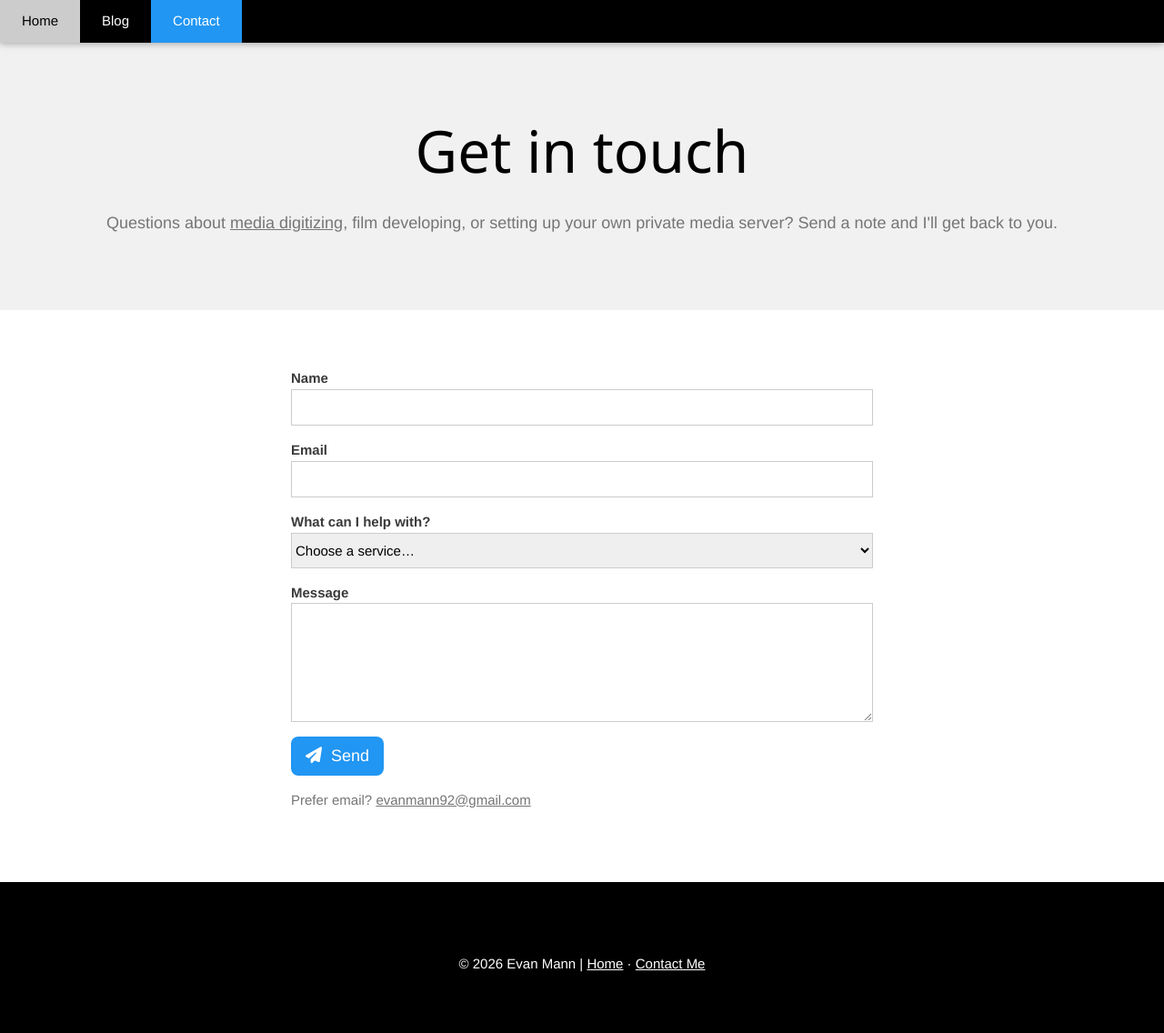
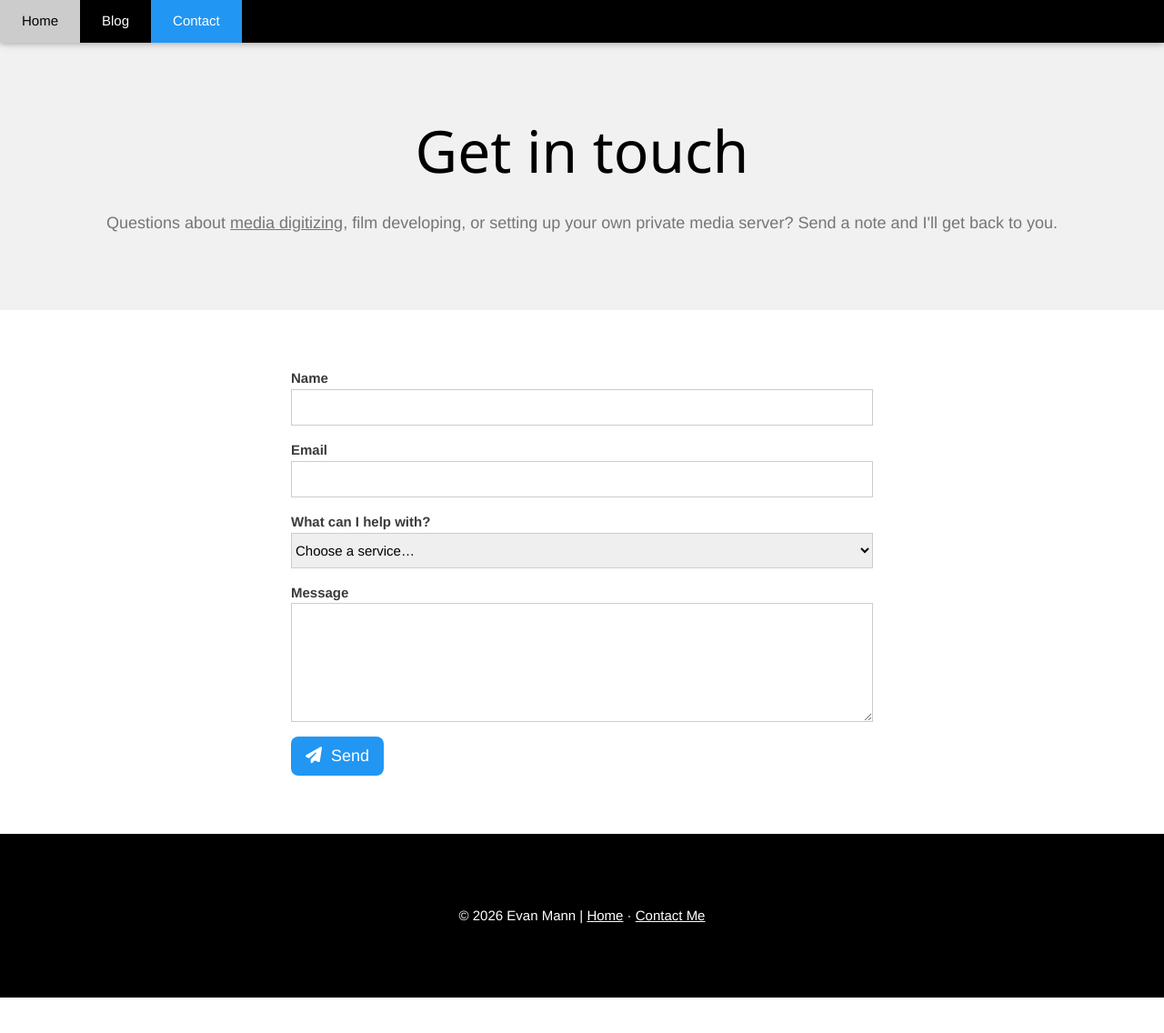
Before and after one commit to evanthemann/evanthemann.github.io, a Jekyll site: the page contact/index.html, which Jekyll copies as it is, in a window 1280 px wide and 1151 px high. Shown: the top 1136 px of the window at 91% size. Built offline with Jekyll 4.4.1, drawn with Linux system fonts in a browser that asks for light colours.

Commit message:
Remove email address from the public site; contact form only
Co-Authored-By: Claude Opus 5.5 <noreply@anthropic.com>
Claude-Session: https://claude.ai/code/session_01Kfi4nikh1zP74fnAfvsveK

```diff
--- a/contact/index.html
+++ b/contact/index.html
@@ -82,18 +82,13 @@
     <!-- Inline result message -->
     <div id="formResult" class="w3-panel w3-hide w3-margin-top"></div>
 
-    <!-- Fallback contact -->
-    <p class="w3-text-grey w3-margin-top">
-      Prefer email?
-      <a href="mailto:evanmann92@gmail.com">evanmann92@gmail.com</a>
-    </p>
 
   </div>
 </section>
 
 <!-- Footer -->
 <footer class="w3-container w3-black w3-center w3-padding-64">
-  <p>© <span class="yr">2026</span> Evan Mann | <a href="/">Home</a> · <a href="mailto:evanmann92@gmail.com">Contact Me</a></p>
+  <p>© <span class="yr">2026</span> Evan Mann | <a href="/">Home</a> · <a href="/contact/">Contact Me</a></p>
 </footer>
 
 <script>
@@ -136,12 +131,12 @@
           form.reset();
         } else {
           result.className = 'w3-panel w3-pale-red w3-leftbar w3-border-red w3-margin-top';
-          result.innerHTML = json.message || 'Something went wrong. Please email evanmann92@gmail.com.';
+          result.innerHTML = json.message || 'Something went wrong. Please try again in a minute.';
         }
       })
       .catch(() => {
         result.className = 'w3-panel w3-pale-red w3-leftbar w3-border-red w3-margin-top';
-        result.innerHTML = 'Network error. Please email evanmann92@gmail.com.';
+        result.innerHTML = 'Network error. Please check your connection and try again.';
       })
       .finally(() => {
         submitBtn.disabled = false;
--- a/digitize/index.html
+++ b/digitize/index.html
@@ -136,16 +136,12 @@
     <p>
       <a href="/contact/" class="w3-button w3-teal w3-large w3-round">Request a Quote / Contact</a>
     </p>
-    <p class="w3-small w3-text-grey">
-      Prefer email?
-      <a href="mailto:evanmann92@gmail.com">evanmann92@gmail.com</a>
-    </p>
   </div>
 </section>
 
 <!-- Footer -->
 <footer class="w3-container w3-black w3-center w3-padding-64">
-  <p>© <span class="yr">2026</span> Evan Mann | <a href="/contact/">Contact</a> · <a href="mailto:evanmann92@gmail.com">Email Me</a></p>
+  <p>© <span class="yr">2026</span> Evan Mann | <a href="/contact/">Contact</a></p>
 </footer>
 
 <script>
--- a/index.html
+++ b/index.html
@@ -115,7 +115,7 @@
 
 <!-- Footer -->
 <footer class="w3-container w3-black w3-center w3-padding-64">
-  <p>© <span class="yr">2026</span> Evan Mann | <a href="/contact/">Contact</a> · <a href="mailto:evanmann92@gmail.com">Email Me</a></p>
+  <p>© <span class="yr">2026</span> Evan Mann | <a href="/contact/">Contact</a></p>
 </footer>
 
 <script>
--- a/todal/privacy/index.html
+++ b/todal/privacy/index.html
@@ -82,14 +82,14 @@
     version will be posted at this same URL.</p>
 
     <h2>Contact</h2>
-    <p>Questions about this policy: <a href="mailto:evanmann92@gmail.com">evanmann92@gmail.com</a></p>
+    <p>Questions about this policy: <a href="/contact/">contact me</a>.</p>
 
   </div>
 </section>
 
 <!-- Footer -->
 <footer class="w3-container w3-black w3-center w3-padding-64">
-  <p>&copy; <span class="yr">2026</span> Evan Mann | <a href="/">Home</a> &middot; <a href="mailto:evanmann92@gmail.com">Contact Me</a></p>
+  <p>&copy; <span class="yr">2026</span> Evan Mann | <a href="/">Home</a> &middot; <a href="/contact/">Contact Me</a></p>
 </footer>
 
 <script>
```
